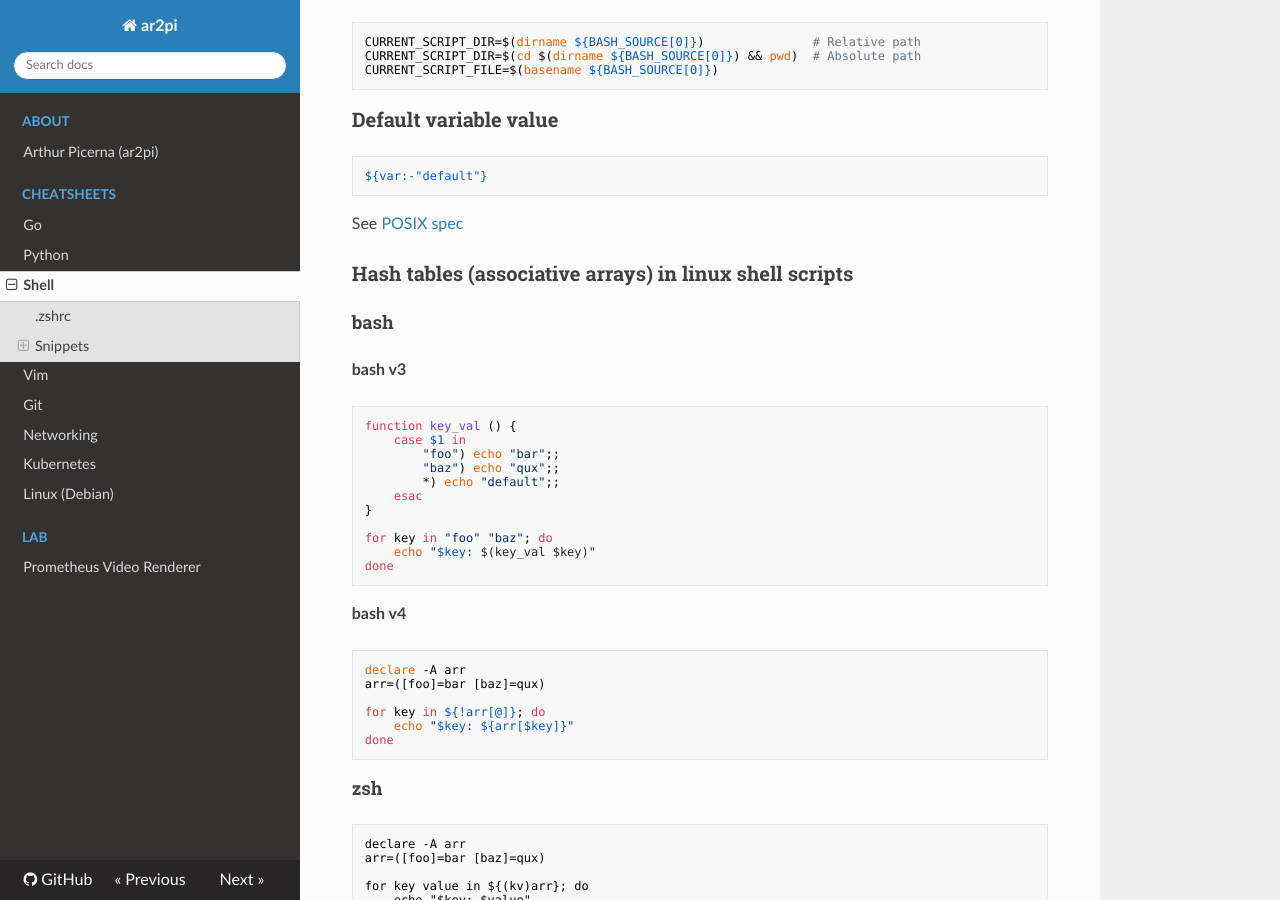
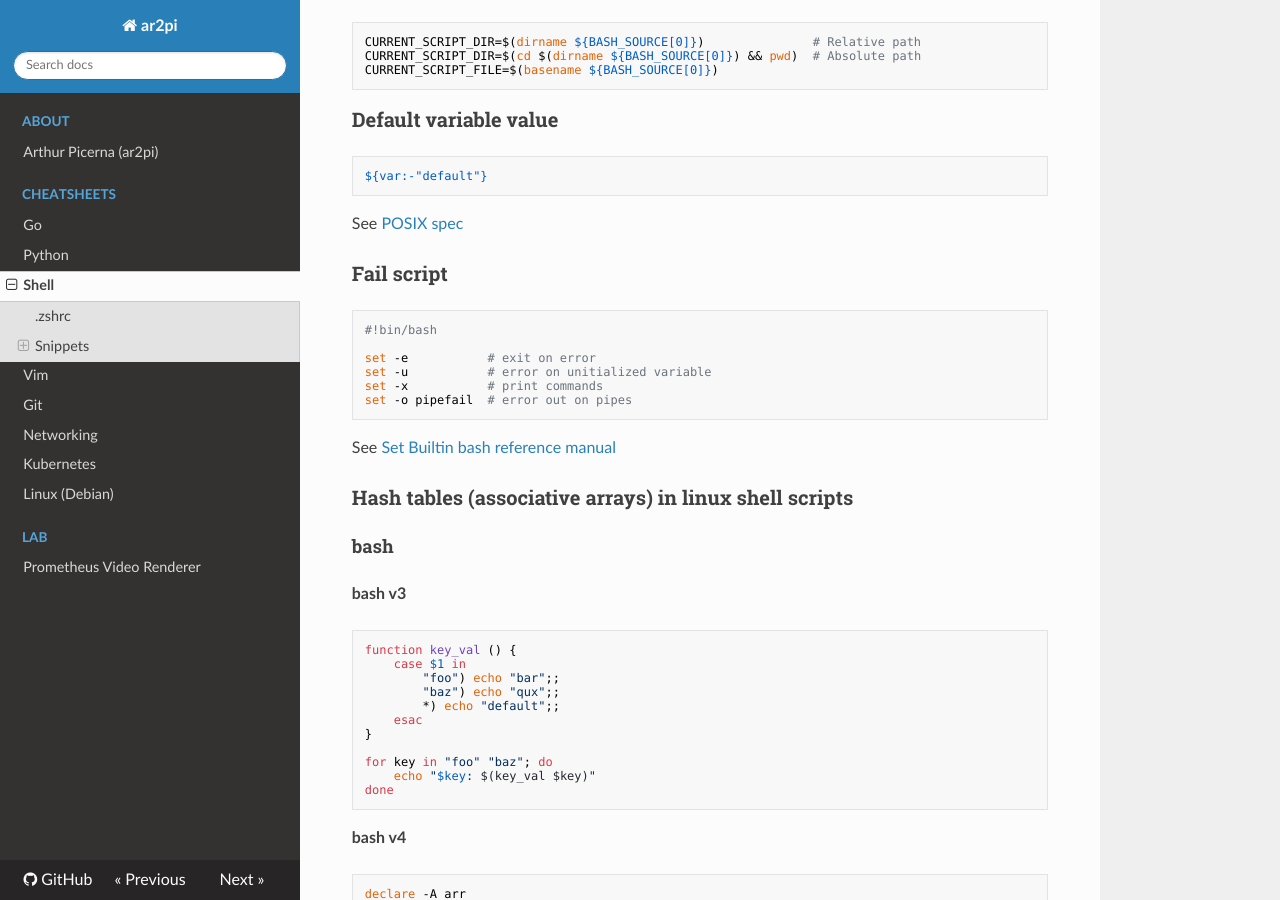
Before and after one commit to ar2pi/ar2pi, an MkDocs documentation site: the page built from docs/shell.md, in a window 1280 px wide and 900 px high, scrolled down 397 px. Built offline with MkDocs 1.6.1, drawn with Linux system fonts in a browser that asks for light colours; nearby versions of some CDN libraries.

Commit message:
Update shell.md

````diff
--- a/docs/shell.md
+++ b/docs/shell.md
@@ -23,6 +23,19 @@ ${var:-"default"}
 ```
 
 See [POSIX spec](https://pubs.opengroup.org/onlinepubs/9699919799/utilities/V3_chap02.html#tag_18_06_02)
+
+### Fail script
+
+```bash
+#!bin/bash
+
+set -e           # exit on error
+set -u           # error on unitialized variable
+set -x           # print commands
+set -o pipefail  # error out on pipes
+```
+
+See [Set Builtin bash reference manual](https://www.gnu.org/software/bash/manual/html_node/The-Set-Builtin.html)
 
 ### Hash tables (associative arrays) in linux shell scripts
 
````
